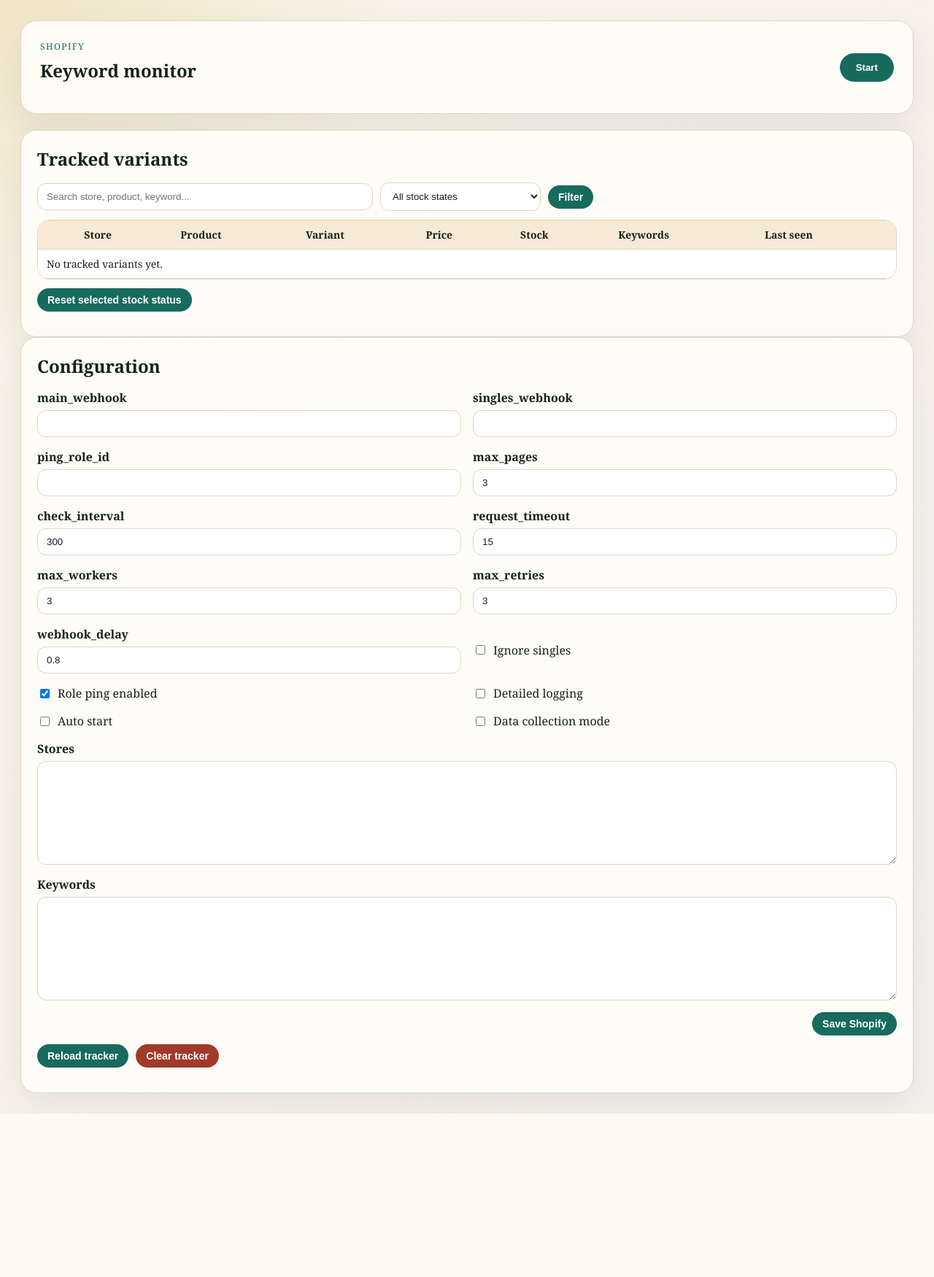
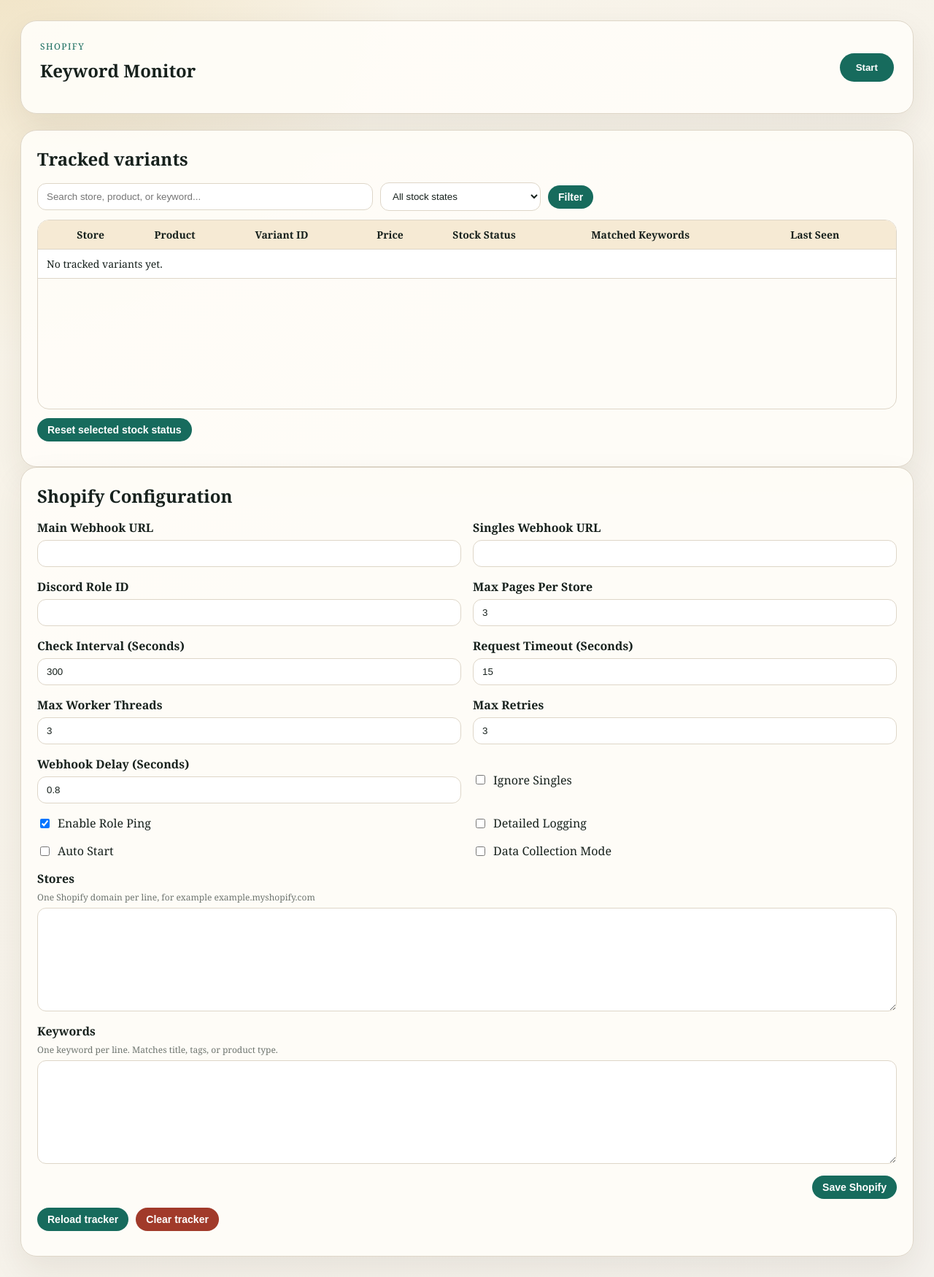
Before and after one commit to kfdez/FrontLines-Monitor-Suite, a FastAPI app: page /shopify in a window 1280 px wide. Shown: the part 70-1820 px from the top of the page at 73% size. Before the commit the page ends 1596 px from the top, so only its background shows below. Run offline with FastAPI, Linux system fonts and the light colour scheme; the visitor is signed in with stand-in values (Sample User, id 1); some libraries are stand-ins or nearby versions.

Commit message:
Polish monitor web UI labels and scrolling

```diff
--- a/server/static/styles.css
+++ b/server/static/styles.css
@@ -87,10 +87,16 @@ label { display: grid; gap: 6px; font-weight: 700; }
 .filters input { max-width: 460px; }
 .filters select { max-width: 220px; }
 .table-wrap { width: 100%; overflow: auto; border: 1px solid var(--line); border-radius: 16px; }
+.table-scroll { max-height: 58vh; overflow: auto; }
+.tracked-variants { min-height: 260px; }
 table { width: 100%; border-collapse: collapse; font-size: 14px; background: white; }
 th, td { padding: 10px 12px; border-bottom: 1px solid var(--line); text-align: left; vertical-align: top; }
-th { background: #f6ead4; position: sticky; top: 0; }
+th { background: #f6ead4; position: sticky; top: 0; z-index: 1; }
 td input[type="checkbox"] { width: auto; }
+.pill { display: inline-block; border-radius: 999px; padding: 3px 9px; font-size: 12px; font-weight: 700; }
+.pill.ok { background: #dbeee6; color: var(--accent); }
+.pill.muted { background: #eee8dc; color: var(--muted); }
+.hint { color: var(--muted); font-size: 12px; font-weight: 400; }
 .logs { display: grid; gap: 8px; max-height: 420px; overflow: auto; font-family: Consolas, monospace; font-size: 13px; }
 .logs span { color: var(--muted); }
 .flash { padding: 12px 16px; border-radius: 14px; margin-bottom: 18px; }
--- a/server/templates/shopify.html
+++ b/server/templates/shopify.html
@@ -2,7 +2,7 @@
 {% block title %}Shopify - FrontLines{% endblock %}
 {% block content %}
 <section class="hero">
-  <div><p class="eyebrow">Shopify</p><h1>Keyword monitor</h1></div>
+  <div><p class="eyebrow">Shopify</p><h1>Keyword Monitor</h1></div>
   <form method="post" action="{{ base_path }}/service/shopify/{{ 'stop' if status.shopify.running else 'start' }}">
     <input type="hidden" name="csrf" value="{{ csrf }}">
     <button>{{ 'Stop' if status.shopify.running else 'Start' }}</button>
@@ -12,7 +12,7 @@
 <section class="panel">
   <h2>Tracked variants</h2>
   <form method="get" class="filters">
-    <input name="q" placeholder="Search store, product, keyword..." value="{{ q }}">
+    <input name="q" placeholder="Search store, product, or keyword..." value="{{ q }}">
     <select name="stock">
       <option value="all" {% if stock == "all" %}selected{% endif %}>All stock states</option>
       <option value="in" {% if stock == "in" %}selected{% endif %}>In stock</option>
@@ -22,9 +22,9 @@
   </form>
   <form method="post" action="{{ base_path }}/shopify/variants/reset">
     <input type="hidden" name="csrf" value="{{ csrf }}">
-    <div class="table-wrap">
+    <div class="table-wrap table-scroll tracked-variants">
       <table>
-        <thead><tr><th></th><th>Store</th><th>Product</th><th>Variant</th><th>Price</th><th>Stock</th><th>Keywords</th><th>Last seen</th></tr></thead>
+        <thead><tr><th></th><th>Store</th><th>Product</th><th>Variant ID</th><th>Price</th><th>Stock Status</th><th>Matched Keywords</th><th>Last Seen</th></tr></thead>
         <tbody>
           {% for row in variants %}
           <tr>
@@ -33,7 +33,7 @@
             <td>{{ row.title }}</td>
             <td>{{ row.variant_id }}</td>
             <td>{{ row.price }}</td>
-            <td>{{ 'In' if row.available else 'Out' }}</td>
+            <td><span class="pill {{ 'ok' if row.available else 'muted' }}">{{ 'In Stock' if row.available else 'Out of Stock' }}</span></td>
             <td>{{ row.keywords }}</td>
             <td>{{ row.last_seen }}</td>
           </tr>
@@ -48,17 +48,27 @@
 </section>
 
 <section class="panel">
-  <h2>Configuration</h2>
+  <h2>Shopify Configuration</h2>
   <form method="post" class="grid-form">
     <input type="hidden" name="csrf" value="{{ csrf }}">
-    {% for key in ["main_webhook", "singles_webhook", "ping_role_id", "max_pages", "check_interval", "request_timeout", "max_workers", "max_retries", "webhook_delay"] %}
-    <label>{{ key }}<input name="{{ key }}" value="{{ settings[key] }}"></label>
+    {% for key, label in [
+      ("main_webhook", "Main Webhook URL"),
+      ("singles_webhook", "Singles Webhook URL"),
+      ("ping_role_id", "Discord Role ID"),
+      ("max_pages", "Max Pages Per Store"),
+      ("check_interval", "Check Interval (Seconds)"),
+      ("request_timeout", "Request Timeout (Seconds)"),
+      ("max_workers", "Max Worker Threads"),
+      ("max_retries", "Max Retries"),
+      ("webhook_delay", "Webhook Delay (Seconds)")
+    ] %}
+    <label>{{ label }}<input name="{{ key }}" value="{{ settings[key] }}"></label>
     {% endfor %}
-    {% for key, label in [("ignore_singles", "Ignore singles"), ("ping_enabled", "Role ping enabled"), ("detailed_logging", "Detailed logging"), ("auto_start", "Auto start"), ("data_collection_mode", "Data collection mode")] %}
+    {% for key, label in [("ignore_singles", "Ignore Singles"), ("ping_enabled", "Enable Role Ping"), ("detailed_logging", "Detailed Logging"), ("auto_start", "Auto Start"), ("data_collection_mode", "Data Collection Mode")] %}
     <label class="check"><input type="checkbox" name="{{ key }}" {% if settings[key] %}checked{% endif %}> {{ label }}</label>
     {% endfor %}
-    <label class="wide">Stores<textarea name="stores" rows="8">{{ settings.stores }}</textarea></label>
-    <label class="wide">Keywords<textarea name="keywords" rows="8">{{ settings.keywords }}</textarea></label>
+    <label class="wide">Stores <span class="hint">One Shopify domain per line, for example example.myshopify.com</span><textarea name="stores" rows="8">{{ settings.stores }}</textarea></label>
+    <label class="wide">Keywords <span class="hint">One keyword per line. Matches title, tags, or product type.</span><textarea name="keywords" rows="8">{{ settings.keywords }}</textarea></label>
     <div class="compact-footer"><button class="compact" type="submit">Save Shopify</button></div>
   </form>
   <div class="actions">
```
Also changed, not shown: server/templates/hv.html (+22 -16 lines), server/templates/settings.html (+19 -7 lines).
